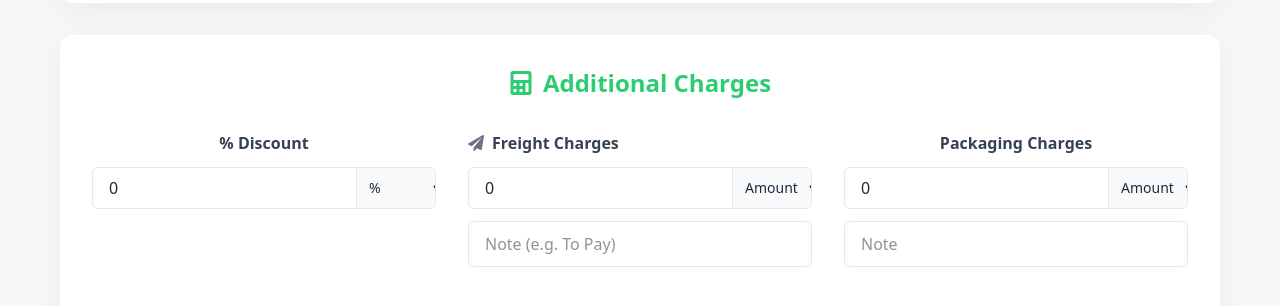
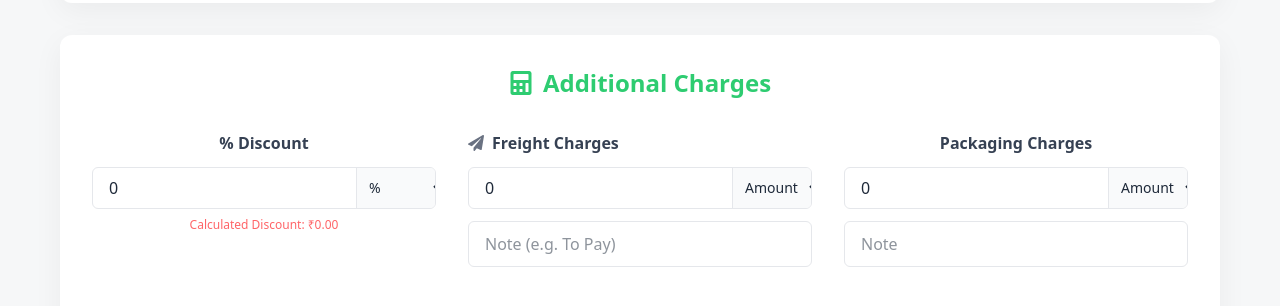
Before and after one commit to abhishek42kushwah/asew, a React (Vite) app in the folder DTA_ASEW/: page / in a window 1280 px wide. Shown: the part 1140-1446 px from the top of the page. Built offline with nearby package versions, Linux system fonts and the light colour scheme; no server answers.

Commit message:
feat: create QuotationForm component with search, validation, and PDF generation capabilities

```diff
--- a/DTA_ASEW/src/components/QuotationForm.jsx
+++ b/DTA_ASEW/src/components/QuotationForm.jsx
@@ -1504,6 +1504,11 @@ const QuotationForm = () => {
                   <option value="Amount">Amount</option>
                 </select>
               </div>
+              {values.DiscountType === "%" && (
+                <div className="text-xs text-red-400 -mt-1 font-medium">
+                  Calculated Discount: ₹{(calculateSubtotal() * (Number(values.Discount) / 100)).toFixed(2)}
+                </div>
+              )}
             </div>
 
             <div className="flex flex-col gap-3">
@@ -1528,6 +1533,11 @@ const QuotationForm = () => {
                   <option value="%">%</option>
                 </select>
               </div>
+              {values.FreightType === "%" && (
+                <div className="text-xs text-[#2ecc71] -mt-1 font-medium">
+                  Calculated Amount: ₹{(calculateSubtotal() * (Number(values.Freight_Charges) / 100)).toFixed(2)}
+                </div>
+              )}
               <input
                 type="text"
                 name="Freight_Note"
@@ -1560,6 +1570,11 @@ const QuotationForm = () => {
                   <option value="%">%</option>
                 </select>
               </div>
+              {values.PackagingType === "%" && (
+                <div className="text-xs text-[#2ecc71] -mt-1 font-medium">
+                  Calculated Amount: ₹{(calculateSubtotal() * (Number(values.Packaging_Charges) / 100)).toFixed(2)}
+                </div>
+              )}
               <input
                 type="text"
                 name="Packaging_Note"
```
